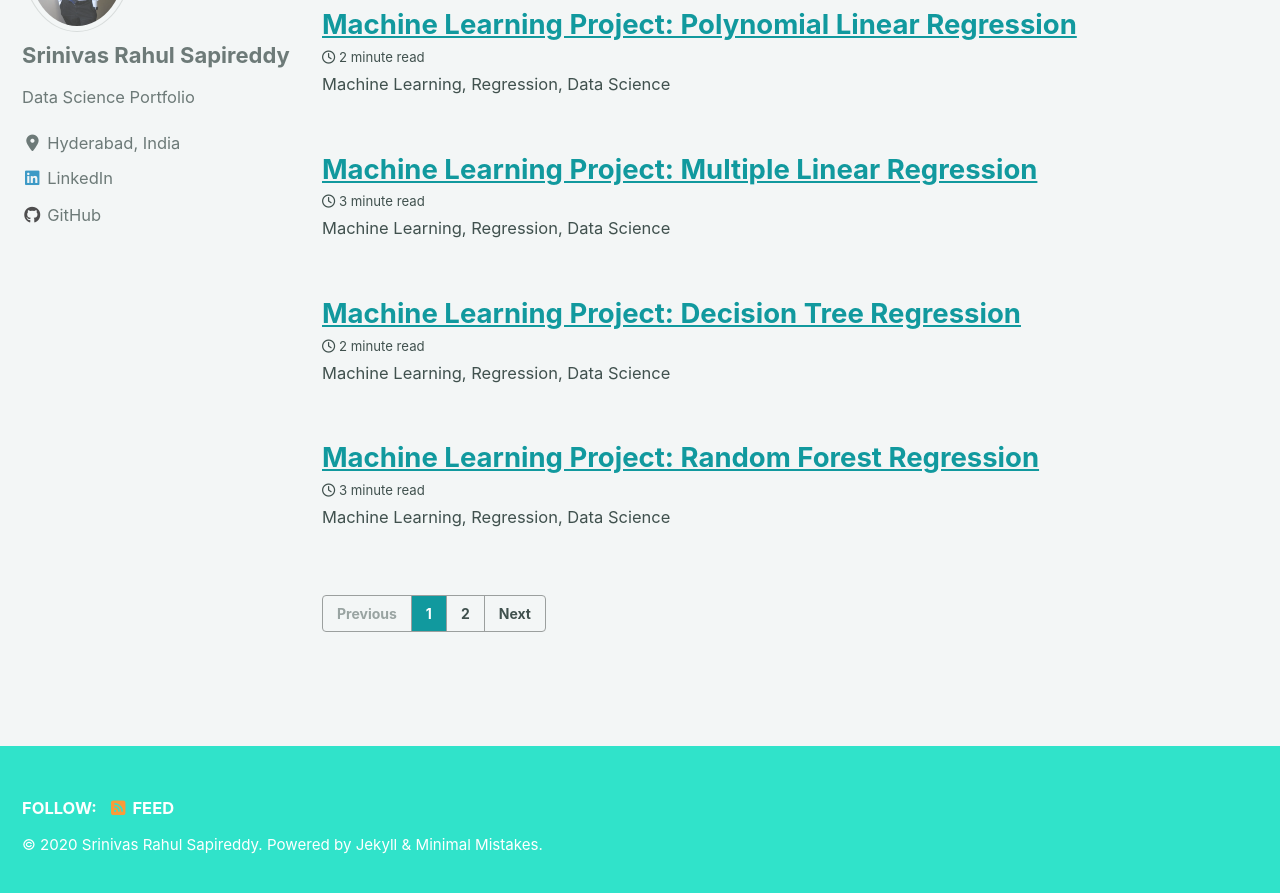
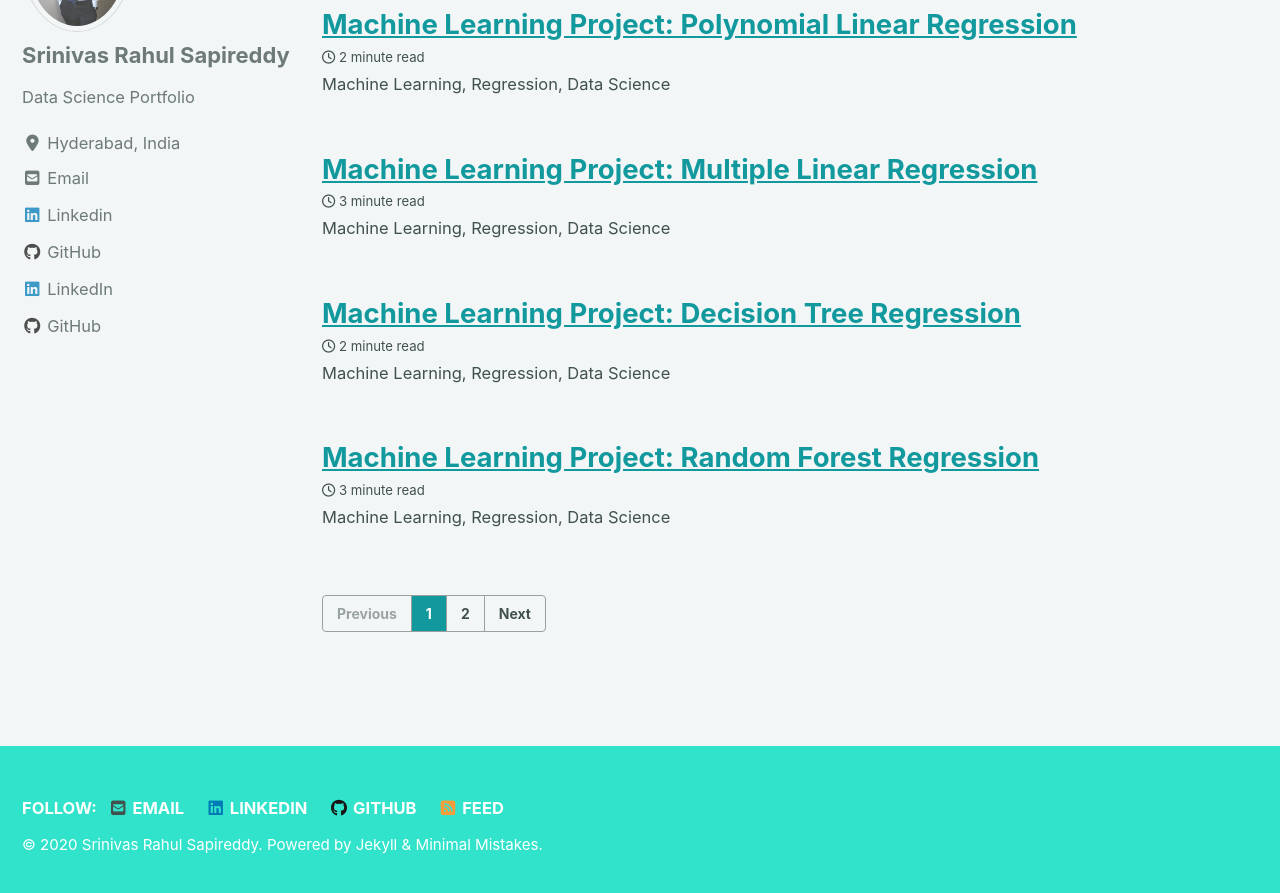
Before and after one commit to srsapireddy/srsapireddy.github.io, a Jekyll site: the page built from index.html, in a window 1280 px wide and 900 px high, scrolled down 883 px. Shown: the top 893 px of the window. Built offline with Jekyll 4.4.1, drawn with Linux system fonts in a browser that asks for light colours; cached includes are drawn as plain includes; nearby versions of some CDN libraries; the list of posts is cut into pages by our own code.

Commit message:
new gith

```diff
--- a/_config.yml
+++ b/_config.yml
@@ -21,9 +21,9 @@ title_separator          : "-"
 subtitle                 : # site tagline that appears below site title in masthead
 name                     : "Srinivas Rahul Sapireddy"
 description              : "Data Science Portfolio"
-url                      : # the base hostname & protocol for your site e.g. "https://mmistakes.github.io"
+url                      : "https://srsapireddy.com" # the base hostname & protocol for your site e.g. "https://mmistakes.github.io"
 baseurl                  : # the subpath of your site, e.g. "/blog"
-repository               : # GitHub username/repo-name e.g. "mmistakes/minimal-mistakes"
+repository               : "srsapireddy/srsapireddy.github.io" # GitHub username/repo-name e.g. "mmistakes/minimal-mistakes"
 teaser                   : # path of fallback teaser image, e.g. "/assets/images/500x300.png"
 logo                     : # path of logo image to display in the masthead, e.g. "/assets/images/88x88.png"
 masthead_title           : # overrides the website title displayed in the masthead, use " " for no title
@@ -117,7 +117,13 @@ author:
   links:
     - label: "Email"
       icon: "fas fa-fw fa-envelope-square"
-      # url: mailto:your.name@email.com
+      url: mailto:sapireddyrahul@gmail.com
+    - label: "Linkedin"
+      icon: "fab fa-fw fa-linkedin"
+      url: "https://www.linkedin.com/in/srsapireddy/"
+    - label: "GitHub"
+      icon: "fab fa-fw fa-github"
+      url: "https://github.com/srsapireddy"
     - label: "Website"
       icon: "fas fa-fw fa-link"
       # url: "https://your-website.com"
@@ -127,9 +133,6 @@ author:
     - label: "Facebook"
       icon: "fab fa-fw fa-facebook-square"
       # url: "https://facebook.com/"
-    - label: "GitHub"
-      icon: "fab fa-fw fa-github"
-      # url: "https://github.com/"
     - label: "Instagram"
       icon: "fab fa-fw fa-instagram"
       # url: "https://instagram.com/"
@@ -137,6 +140,15 @@ author:
 # Site Footer
 footer:
   links:
+    - label: "Email"
+      icon: "fas fa-fw fa-envelope-square"
+      url: mailto:sapireddyrahul@gmail.com
+    - label: "Linkedin"
+      icon: "fab fa-fw fa-linkedin"
+      url: "https://www.linkedin.com/in/srsapireddy/"
+    - label: "GitHub"
+      icon: "fab fa-fw fa-github"
+      url: "https://github.com/srsapireddy"
     - label: "Twitter"
       icon: "fab fa-fw fa-twitter-square"
       # url:
```
